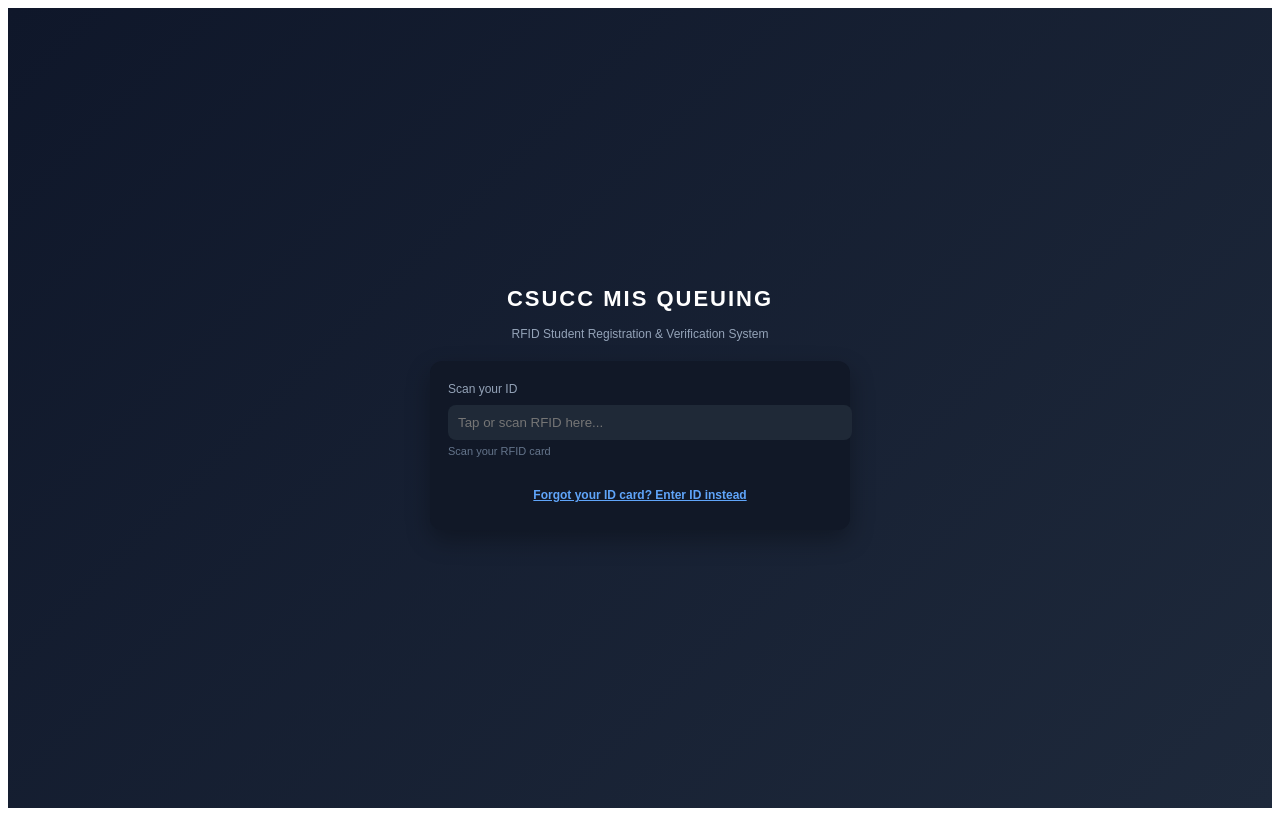
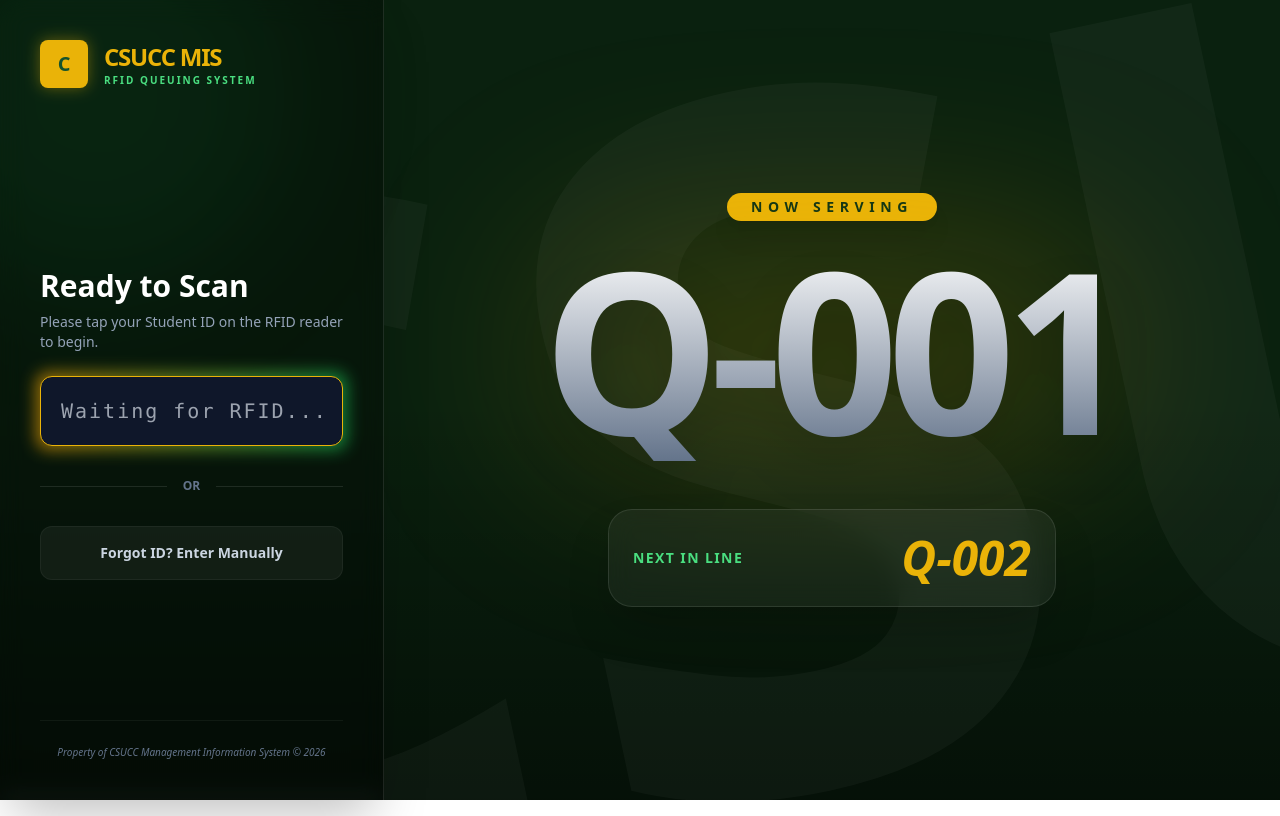
Before and after one commit to skrillx1/mis-student-queuing, a Nuxt app: page / in a window 1280 px wide. Built offline with nearby package versions, Linux system fonts and the light colour scheme.

Commit message:
install tailwind and enhance UI

```diff
--- a/app/app.vue
+++ b/app/app.vue
@@ -1,131 +1,277 @@
 <template>
-  <div class="app">
-    <div class="container">
-      <!-- HEADER -->
-      <div class="header">
-        <h1>CSUCC MIS QUEUING</h1>
-        <p class="subtitle">RFID Student Registration & Verification System</p>
+  <div
+    class="min-h-screen bg-[#0a210f] text-white flex font-sans selection:bg-yellow-500/30"
+  >
+    <div class="absolute inset-0 overflow-hidden pointer-events-none">
+      <div
+        class="absolute -top-24 -left-24 w-96 h-96 bg-green-700/20 rounded-full blur-3xl"
+      ></div>
+      <div
+        class="absolute bottom-0 right-0 w-full h-1/2 bg-gradient-to-t from-black/50 to-transparent"
+      ></div>
     </div>
 
-      <!-- SCAN CARD -->
-      <div class="card">
-        <label v-if="mode === 'rfid'">Scan your ID</label>
-        <label v-else>Enter Student ID</label>
+    <div
+      class="w-[35%] lg:w-[30%] z-10 p-10 bg-black/30 backdrop-blur-md border-r border-white/10 flex flex-col shadow-2xl"
+    >
+      <div class="mb-10 flex items-center gap-4">
+        <div
+          class="w-12 h-12 bg-yellow-500 rounded-lg flex items-center justify-center shadow-[0_0_15px_rgba(234,179,8,0.4)]"
+        >
+          <span class="text-green-900 font-black text-xl">C</span>
+        </div>
+        <div>
+          <h1
+            class="text-2xl font-black tracking-tighter text-yellow-500 uppercase"
+          >
+            CSUCC MIS
+          </h1>
+          <p
+            class="text-[10px] uppercase tracking-[0.2em] text-green-400 font-bold"
+          >
+            RFID Queuing System
+          </p>
+        </div>
+      </div>
 
-        <!-- RFID MODE -->
+      <div class="flex-grow flex flex-col justify-center">
+        <div v-if="step === 'scan'" class="space-y-6">
+          <div class="space-y-2">
+            <h2 class="text-3xl font-bold">Ready to Scan</h2>
+            <p class="text-slate-400 text-sm">
+              Please tap your Student ID on the RFID reader to begin.
+            </p>
+          </div>
+
+          <div class="relative group">
+            <div
+              class="absolute -inset-1 bg-gradient-to-r from-yellow-600 to-green-600 rounded-xl blur opacity-25 group-focus-within:opacity-75 transition duration-1000"
+            ></div>
             <input
-          v-if="mode === 'rfid'"
               v-model="rfid"
-          placeholder="Tap or scan RFID here..."
+              placeholder="Waiting for RFID..."
               @keyup.enter="scanRFID"
               autofocus
+              class="relative w-full p-5 rounded-xl bg-slate-900 border border-white/10 outline-none focus:border-yellow-500 transition-all text-xl font-mono tracking-widest text-yellow-400"
             />
+          </div>
 
-        <!-- MANUAL MODE -->
-        <input
-          v-else
-          v-model="studid"
-          placeholder="Enter your Student ID..."
-          @keyup.enter="scanByStudID"
-          autofocus
-        />
+          <div class="flex items-center gap-4 py-2">
+            <div class="h-[1px] flex-grow bg-white/10"></div>
+            <span class="text-xs text-slate-500 uppercase font-bold">Or</span>
+            <div class="h-[1px] flex-grow bg-white/10"></div>
+          </div>
 
-        <p class="hint">
-          {{
-            mode === "rfid"
-              ? "Scan your RFID card"
-              : "Use this if you forgot your ID card"
-          }}
-        </p>
-
-        <!-- SWITCH BUTTON -->
-        <button class="btn link" @click="toggleMode">
-          {{
-            mode === "rfid"
-              ? "Forgot your ID card? Enter ID instead"
-              : "Back to RFID scan"
-          }}
+          <button
+            @click="manualEntry"
+            class="w-full py-4 px-6 rounded-xl border border-white/5 bg-white/5 hover:bg-white/10 hover:border-yellow-500/50 transition-all text-sm font-semibold text-slate-300"
+          >
+            Forgot ID? Enter Manually
           </button>
         </div>
 
-      <!-- FOUND STATE -->
-      <div v-if="status === 'found'" class="card success">
-        <h2>Welcome 🎉</h2>
-        <p class="name">
-          {{ student?.firstname }} {{ student?.middlename }}
-          {{ student?.lastname }}
+        <div
+          v-if="step === 'input'"
+          class="animate-in fade-in slide-in-from-bottom-4 duration-500"
+        >
+          <div
+            class="bg-gradient-to-br from-slate-900 to-black p-8 rounded-2xl border border-yellow-500/30 shadow-xl"
+          >
+            <div
+              class="w-12 h-12 bg-yellow-500/10 text-yellow-500 rounded-full flex items-center justify-center mb-4"
+            >
+              <svg
+                xmlns="http://www.w3.org/2000/svg"
+                class="h-6 w-6"
+                fill="none"
+                viewBox="0 0 24 24"
+                stroke="currentColor"
+              >
+                <path
+                  stroke-linecap="round"
+                  stroke-linejoin="round"
+                  stroke-width="2"
+                  d="M11 5H6a2 2 0 00-2 2v11a2 2 0 002 2h11a2 2 0 002-2v-5m-1.414-9.414a2 2 0 112.828 2.828L11.828 15H9v-2.828l8.586-8.586z"
+                />
+              </svg>
+            </div>
+            <h2 class="text-xl font-bold text-white">
+              {{ lastScannedRFID ? "Register RFID" : "Manual Entry" }}
+            </h2>
+            <p class="text-sm text-slate-400 mt-2">
+              Please provide your official Student ID number.
             </p>
-        <span class="badge success-badge">RFID Registered</span>
+
+            <input
+              v-model="studid"
+              placeholder="e.g. 2023-0001"
+              @keyup.enter="checkStudent"
+              class="w-full mt-6 p-4 rounded-xl bg-black border border-white/10 focus:border-yellow-500 outline-none transition-all"
+            />
+
+            <div class="grid grid-cols-2 gap-3 mt-6">
+              <button
+                @click="resetAll"
+                class="py-3 rounded-lg bg-slate-800 hover:bg-slate-700 font-bold transition-colors"
+              >
+                Cancel
+              </button>
+              <button
+                @click="checkStudent"
+                class="py-3 rounded-lg bg-yellow-500 hover:bg-yellow-600 text-green-950 font-bold transition-transform active:scale-95 shadow-lg shadow-yellow-500/20"
+              >
+                Continue
+              </button>
+            </div>
+          </div>
         </div>
 
-      <!-- NOT FOUND -->
-      <div v-if="status === 'not_found'" class="card warning">
-        <h2>RFID Not Registered</h2>
-        <p>Please bind this RFID to a student record.</p>
-
-        <input v-model="studid" placeholder="Enter Student ID" />
-
-        <button class="btn primary" @click="bindRFID">Check Student</button>
-      </div>
-
-      <!-- CONFIRM BIND -->
-      <div v-if="status === 'confirm'" class="card info">
-        <h2>Confirm Student</h2>
-
-        <div class="student-box">
-          <p><b>Name:</b></p>
-          <p class="name">
-            {{ student.firstname }} {{ student.middlename }}
-            {{ student.lastname }}
+        <div
+          v-if="step === 'confirm'"
+          class="bg-green-900/40 p-8 rounded-2xl border border-green-500/30 text-center"
+        >
+          <p
+            class="text-green-400 text-xs font-bold uppercase tracking-widest mb-2"
+          >
+            Confirm Identity
           </p>
-        </div>
-
-        <button class="btn success" @click="confirmBind">
-          Confirm Binding
+          <h2 class="text-2xl font-bold mb-6 italic">
+            "{{ student.firstname }} {{ student.lastname }}"
+          </h2>
+          <button
+            @click="confirmBind"
+            class="w-full py-4 bg-green-500 hover:bg-green-400 text-green-950 font-black rounded-xl mb-3 shadow-lg transition-all"
+          >
+            YES, THAT'S ME
+          </button>
+          <button
+            @click="step = 'input'"
+            class="text-slate-400 text-sm hover:text-white transition-colors"
+          >
+            Not you? Click here
           </button>
         </div>
 
-      <!-- SUCCESS -->
-      <div v-if="status === 'success'" class="card success">
-        <h2>Success ✅</h2>
-        <p>RFID has been successfully linked to student record.</p>
+        <div
+          v-if="
+            step === 'found' || (step === 'result' && bindStatus === 'success')
+          "
+          class="text-center p-10 bg-yellow-500 rounded-3xl shadow-[0_20px_50px_rgba(234,179,8,0.3)] animate-bounce-short"
+        >
+          <span class="text-6xl mb-4 block">🎊</span>
+          <h2 class="text-green-950 text-3xl font-black italic uppercase">
+            Welcome!
+          </h2>
+          <p class="text-green-900 font-bold text-xl mt-2">
+            {{ student?.firstname }}
+          </p>
+          <div
+            class="mt-6 py-2 px-4 bg-green-900/10 rounded-full inline-block text-green-900 text-xs font-bold uppercase tracking-tighter"
+          >
+            Positioned in Queue
+          </div>
+        </div>
+      </div>
+
+      <div
+        class="mt-auto pt-6 border-t border-white/5 text-[10px] text-slate-500 text-center italic"
+      >
+        Property of CSUCC Management Information System © 2026
+      </div>
+    </div>
+
+    <div
+      class="flex-grow flex flex-col items-center justify-center relative overflow-hidden"
+    >
+      <div
+        class="absolute opacity-[0.03] pointer-events-none transform -rotate-12 scale-150"
+      >
+        <h1 class="text-[40rem] font-black">CSU</h1>
+      </div>
+
+      <div class="relative z-10 flex flex-col items-center gap-12">
+        <div class="text-center group">
+          <div
+            class="inline-block px-6 py-1 bg-yellow-500 text-green-950 font-black text-sm uppercase tracking-[0.4em] rounded-full mb-4 shadow-xl"
+          >
+            Now Serving
+          </div>
+          <div class="relative">
+            <div
+              class="absolute inset-0 bg-yellow-500/20 blur-[100px] rounded-full"
+            ></div>
+            <h1
+              class="text-[14rem] leading-none font-black tracking-tighter text-transparent bg-clip-text bg-gradient-to-b from-white to-slate-500 drop-shadow-2xl"
+            >
+              {{ currentQueue }}
+            </h1>
+          </div>
+        </div>
+
+        <div class="grid grid-cols-1 gap-4 w-full max-w-md">
+          <div
+            class="bg-white/5 backdrop-blur-md p-6 rounded-3xl border border-white/10 flex items-center justify-between shadow-2xl"
+          >
+            <span
+              class="text-green-400 font-bold uppercase tracking-widest text-sm"
+              >Next in Line</span
+            >
+            <span class="text-5xl font-black text-yellow-500 italic">{{
+              nextQueue
+            }}</span>
+          </div>
+        </div>
       </div>
     </div>
   </div>
 </template>
 
 <script setup>
-const mode = ref("rfid");
+const step = ref("scan");
+
 const rfid = ref("");
 const studid = ref("");
-const status = ref("");
 const student = ref(null);
+const bindStatus = ref("");
 
-// SWITCH MODE
-const toggleMode = () => {
-  mode.value = mode.value === "rfid" ? "manual" : "rfid";
+const lastScannedRFID = ref("");
 
-  // reset inputs
+// QUEUE
+const currentQueue = ref("Q-001");
+const nextQueue = ref("Q-002");
+
+// SCAN RFID
+const scanRFID = async () => {
+  if (!rfid.value) return;
+
+  const scannedRFID = rfid.value;
+  lastScannedRFID.value = scannedRFID;
+
   rfid.value = "";
-  studid.value = "";
-};
 
-const scanRFID = async () => {
   const res = await $fetch("/api/scan", {
     method: "POST",
-    body: { rfid: rfid.value },
+    body: { rfid: scannedRFID },
   });
 
   if (res.status === "found") {
-    status.value = "found";
     student.value = res.student;
+    step.value = "found";
+
+    generateQueue();
+    autoReset();
   } else {
-    status.value = "not_found";
+    step.value = "input";
   }
 };
 
-// MANUAL STUDENT ID LOOKUP
-const scanByStudID = async () => {
+const manualEntry = () => {
+  lastScannedRFID.value = ""; // 🔥 no RFID
+  step.value = "input";
+};
+
+// CHECK STUDENT
+const checkStudent = async () => {
   if (!studid.value) return;
 
   const res = await $fetch("/api/scan-studid", {
@@ -134,173 +280,76 @@ const scanByStudID = async () => {
   });
 
   if (res.status === "found") {
-    status.value = "found";
     student.value = res.student;
+
+    // 🔥 IF RFID EXISTS → bind flow
+    if (lastScannedRFID.value) {
+      step.value = "confirm";
+    }
+    // 🔥 IF MANUAL → skip binding, go directly to found
+    else {
+      step.value = "found";
+      generateQueue();
+      autoReset();
+    }
   } else {
-    status.value = "not_found";
+    alert("Student not found");
   }
-
-  studid.value = "";
 };
 
-const bindRFID = async () => {
+// CONFIRM BIND
+const confirmBind = async () => {
   const res = await $fetch("/api/bind", {
     method: "POST",
     body: {
       studid: studid.value,
-      rfid: rfid.value,
+      rfid: lastScannedRFID.value,
     },
   });
 
-  if (res.status === "invalid_id") {
-    alert("Student ID not found");
-    return;
-  }
+  bindStatus.value = res.status === "bound" ? "success" : "failed";
+  step.value = "result";
 
-  student.value = res.student;
-  status.value = "confirm";
+  autoReset();
 };
 
-const confirmBind = () => {
-  status.value = "success";
+// QUEUE
+const generateQueue = () => {
+  let num = parseInt(currentQueue.value.split("-")[1]);
+  num++;
+
+  currentQueue.value = `Q-${String(num).padStart(3, "0")}`;
+  nextQueue.value = `Q-${String(num + 1).padStart(3, "0")}`;
+};
+
+// RESET SYSTEM
+const resetAll = () => {
+  step.value = "scan";
+  rfid.value = "";
+  studid.value = "";
+  student.value = null;
+  bindStatus.value = "";
+};
+
+// AUTO RESET AFTER RESULT
+const autoReset = () => {
+  setTimeout(() => {
+    resetAll();
+  }, 2000);
 };
 </script>
 
 <style scoped>
-/* PAGE LAYOUT */
-.app {
-  min-height: 100vh;
-  background: linear-gradient(135deg, #0f172a, #1e293b);
-  display: flex;
-  align-items: center;
-  justify-content: center;
-  font-family: Arial, sans-serif;
-  color: #fff;
+@keyframes bounce-short {
+  0%,
+  100% {
+    transform: translateY(0);
   }
-
-.container {
-  width: 420px;
+  50% {
+    transform: translateY(-10px);
   }
-
-/* HEADER */
-.header {
-  text-align: center;
-  margin-bottom: 20px;
 }
-
-.header h1 {
-  font-size: 22px;
-  letter-spacing: 2px;
-}
-
-.subtitle {
-  font-size: 12px;
-  color: #94a3b8;
-}
-
-/* CARD STYLE */
-.card {
-  background: #111827;
-  padding: 18px;
-  border-radius: 12px;
-  margin-bottom: 15px;
-  box-shadow: 0 10px 25px rgba(0, 0, 0, 0.3);
-}
-
-label {
-  font-size: 12px;
-  color: #94a3b8;
-}
-
-/* INPUT */
-input {
-  width: 100%;
-  padding: 10px;
-  margin-top: 8px;
-  border-radius: 8px;
-  border: none;
-  outline: none;
-  background: #1f2937;
-  color: white;
-}
-
-.link {
-  background: transparent;
-  color: #60a5fa;
-  border: none;
-  font-size: 12px;
-  margin-top: 8px;
-  cursor: pointer;
-  text-decoration: underline;
-}
-
-/* HINT */
-.hint {
-  font-size: 11px;
-  color: #64748b;
-  margin-top: 5px;
-}
-
-/* BUTTONS */
-.btn {
-  width: 100%;
-  padding: 10px;
-  margin-top: 10px;
-  border: none;
-  border-radius: 8px;
-  cursor: pointer;
-  font-weight: bold;
-}
-
-.primary {
-  background: #3b82f6;
-  color: white;
-}
-
-.success {
-  background: #22c55e;
-  color: white;
-}
-
-/* STATES */
-.success {
-  border-left: 4px solid #22c55e;
-}
-
-.warning {
-  border-left: 4px solid #f59e0b;
-}
-
-.info {
-  border-left: 4px solid #3b82f6;
-}
-
-/* NAME DISPLAY */
-.name {
-  font-size: 18px;
-  font-weight: bold;
-  margin-top: 5px;
-}
-
-/* BADGE */
-.badge {
-  display: inline-block;
-  padding: 5px 10px;
-  border-radius: 20px;
-  font-size: 12px;
-  margin-top: 10px;
-}
-
-.success-badge {
-  background: #14532d;
-  color: #4ade80;
-}
-
-/* STUDENT BOX */
-.student-box {
-  margin-top: 10px;
-  padding: 10px;
-  background: #0b1220;
-  border-radius: 8px;
+.animate-bounce-short {
+  animation: bounce-short 2s ease-in-out infinite;
 }
 </style>
--- a/package.json
+++ b/package.json
@@ -16,6 +16,7 @@
     "vue-router": "^5.0.4"
   },
   "devDependencies": {
+    "@nuxtjs/tailwindcss": "^6.14.0",
     "@types/pg": "^8.20.0"
   }
 }
```
Also changed, not shown: nuxt.config.ts (+4 -3 lines), 1 other file (tests, documents, lock files or other folders). Lines whose indentation alone changed are shown as unchanged.
